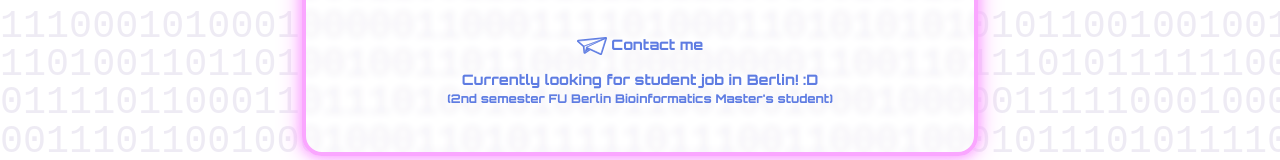
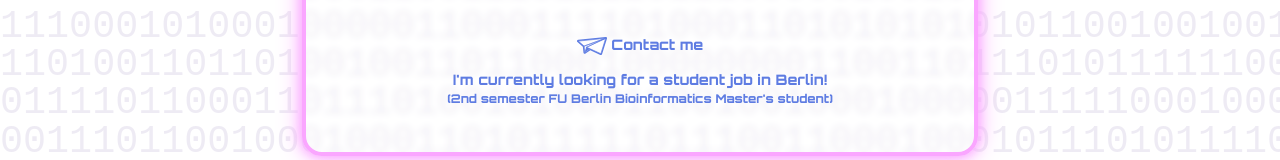
Before and after one commit to vmeomeo/vnscienceart, a plain HTML site: page index.html in a window 1280 px wide. Shown: the part 474-634 px from the top of the page. Drawn offline with Linux system fonts and the light colour scheme.

Commit message:
Update information

```diff
--- a/index.html
+++ b/index.html
@@ -229,7 +229,7 @@
               <img class="icon" data-light="img/contact-light-3.svg" data-dark="img/contact-dark-3.svg" alt="Email" style="width: 30px; vertical-align: middle;"/> Contact me
             </a>
           </p>
-          <p>Currently looking for student job in Berlin! :D<br><small>(2nd semester FU Berlin Bioinformatics Master's student)</small></p>
+          <p>I'm currently looking for a student job in Berlin!<br><small>(2nd semester FU Berlin Bioinformatics Master's student)</small></p>
         </footer>
       </div>
     </div>
```
